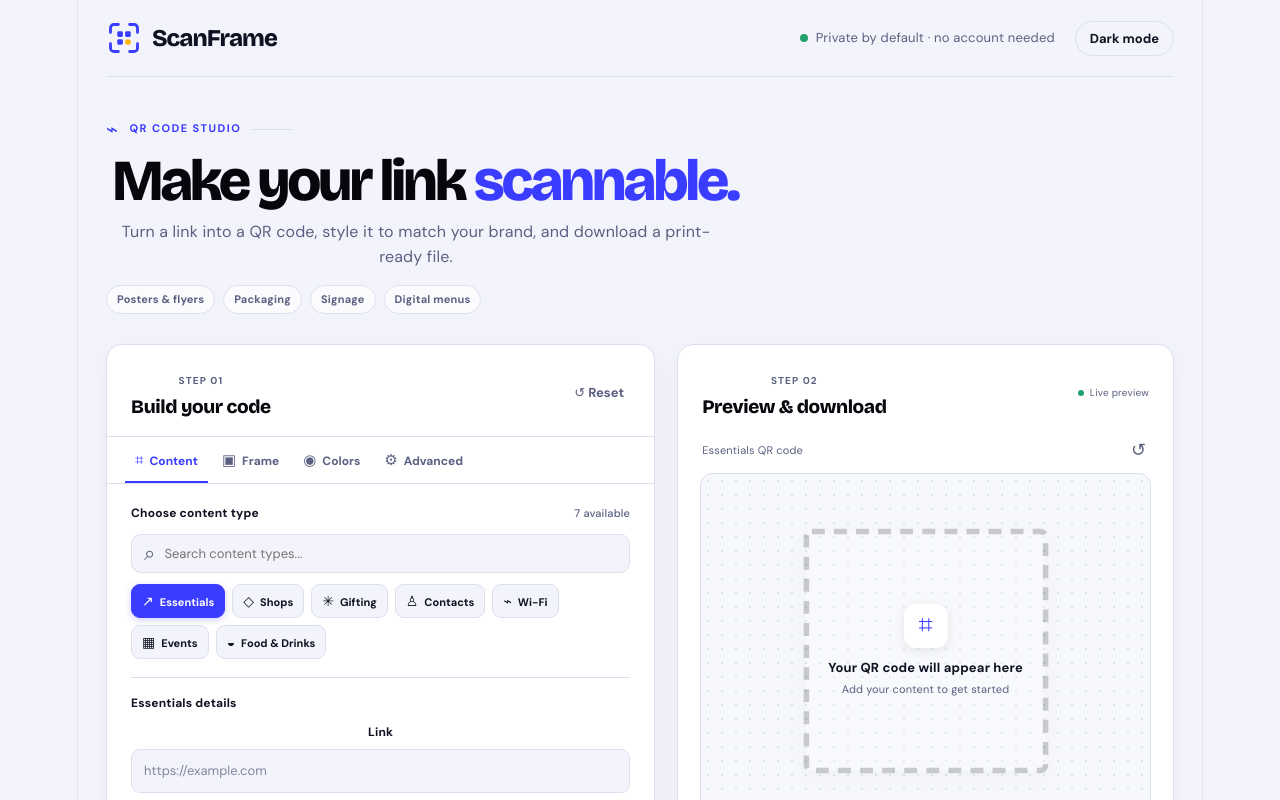
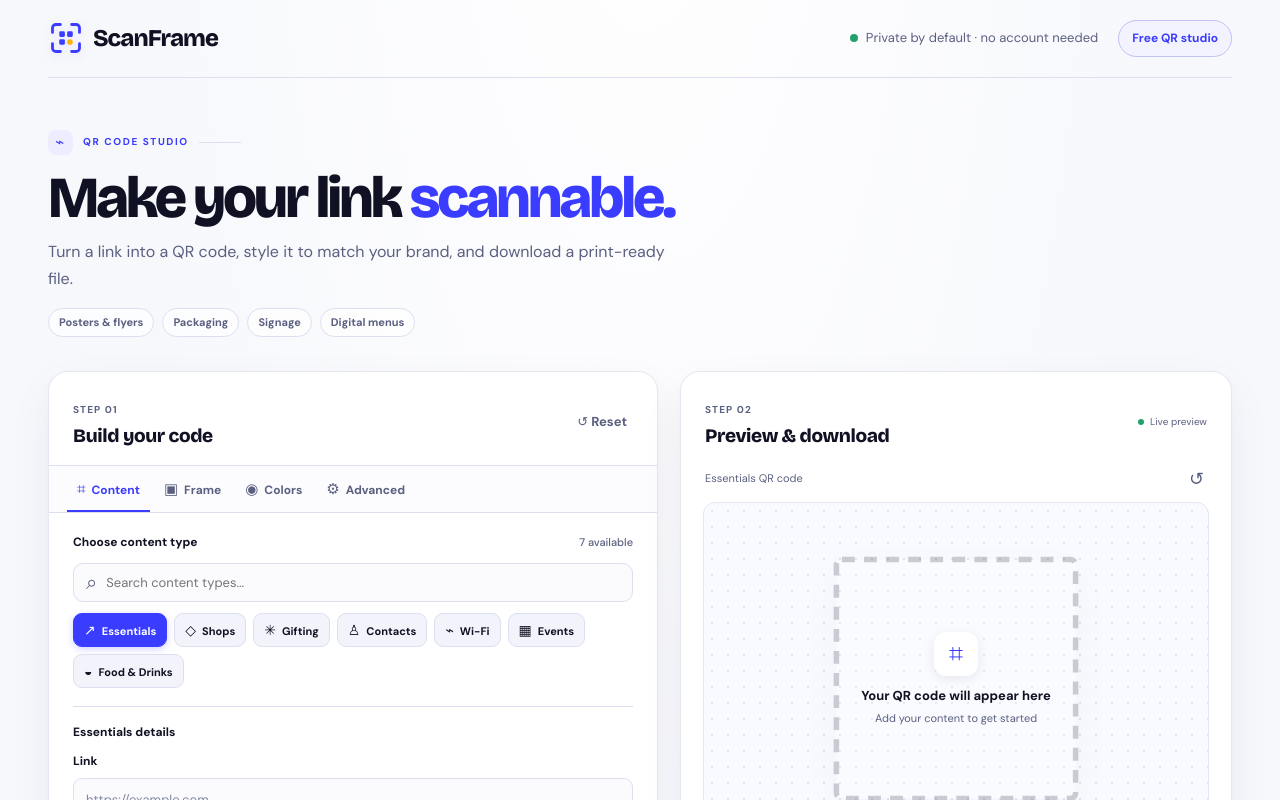
Before and after one commit to flappycodes/scanframe, a React (Vite) app: page / in a window 1280 px wide. Shown: the top 800 px of the page. Built offline with nearby package versions, Linux system fonts and the light colour scheme.

Commit message:
Enhance FE and Update README.md

```diff
--- a/src/App.css
+++ b/src/App.css
@@ -11,16 +11,6 @@
   --disp: "Bricolage Grotesque", "Segoe UI", system-ui, sans-serif;
   --body: "DM Sans", "Segoe UI", system-ui, sans-serif;
 }
-:root[data-theme="dark"] {
-  --ink: #f3f4fb;
-  --bg: #0e1022;
-  --card: #171a35;
-  --line: #2a2e55;
-  --blue: #7c7eff;
-  --mute: #9aa0c8;
-  color-scheme: dark;
-}
-
 *,
 *::before,
 *::after { box-sizing: border-box; }
@@ -91,12 +81,13 @@ footer { color: var(--mute); font-size: 14px; padding: 20px 0 40px; }
 
 /* QR studio layout */
 body { background: var(--bg); }
-.wrap { max-width: 1240px; padding: 0 28px; }
+.wrap { max-width: 1240px; padding: 0 28px; margin: 0 auto; }
 header { min-height: 76px; border-bottom: 1px solid var(--line); gap: 20px; }
 .brand { color: var(--ink); }
 .header-note { display: flex; align-items: center; gap: 8px; color: var(--mute); font-size: 13px; margin-left: auto; }
 .privacy-dot { width: 8px; height: 8px; border-radius: 50%; background: #22a06b; display: inline-block; flex: 0 0 auto; }
 .pill { border-color: var(--line); font-size: 13px; padding: 8px 14px; }
+.header-badge { display: inline-flex; align-items: center; padding: 8px 13px; border: 1px solid color-mix(in srgb, var(--blue) 18%, var(--line)); border-radius: 999px; background: color-mix(in srgb, var(--blue) 6%, white); color: var(--blue); font-size: 12px; font-weight: 700; white-space: nowrap; }
 .intro { padding: 42px 0 30px; }
 .eyebrow { display: flex; align-items: center; gap: 10px; color: var(--blue); font-size: 11px; font-weight: 800; letter-spacing: .13em; }
 .eyebrow-icon { font-size: 20px; line-height: 1; }
@@ -158,7 +149,6 @@ input[type="text"]::placeholder { color: color-mix(in srgb, var(--mute) 74%, tra
 .preview-meta { display: flex; justify-content: space-between; align-items: center; margin: 2px 2px 11px; color: var(--mute); font-size: 11px; }
 .icon-button { font-size: 18px; padding: 0 3px; }
 .stage { position: relative; min-height: 355px; padding: 24px; border: 1px solid var(--line); border-radius: 12px; background-color: #f7f8fc; background-image: radial-gradient(#dfe2ef 1px, transparent 1px); background-size: 14px 14px; }
-:root[data-theme="dark"] .stage { background-color: #12142a; background-image: radial-gradient(#2b2e4a 1px, transparent 1px); }
 .stage svg { max-width: 276px; max-height: 310px; filter: drop-shadow(0 8px 15px rgba(16, 18, 35, .13)); }
 .stage-empty svg { opacity: .2; }
 .stage-prompt { position: absolute; inset: 0; display: flex; align-items: center; justify-content: center; flex-direction: column; text-align: center; pointer-events: none; }
@@ -194,3 +184,51 @@ input[type="text"]::placeholder { color: color-mix(in srgb, var(--mute) 74%, tra
   .stage { min-height: 310px; padding: 16px; }
   .frames { grid-template-columns: repeat(2, minmax(0, 1fr)); }
 }
+
+/* Refined light studio finish */
+body { background: radial-gradient(ellipse at 50% -20%, #fff 0, #f7f8fc 58%); }
+.wrap { width: 100%; }
+header { position: relative; }
+.brand { gap: 9px; }
+.brand svg { filter: drop-shadow(0 3px 5px rgba(58, 60, 255, .12)); }
+.header-badge { transition: background .18s ease, transform .18s ease; }
+.header-badge:hover { background: color-mix(in srgb, var(--blue) 10%, white); transform: translateY(-1px); }
+.intro { padding-top: 52px; padding-bottom: 34px; }
+.eyebrow { font-size: 10px; letter-spacing: .16em; }
+.eyebrow-icon { display: grid; place-items: center; width: 25px; height: 25px; border-radius: 8px; background: color-mix(in srgb, var(--blue) 9%, white); font-size: 15px; }
+h1 { line-height: 1.02; }
+.lead { line-height: 1.7; }
+.panel { border-radius: 20px; border-color: #e5e7f1; box-shadow: 0 18px 45px rgba(30, 36, 75, .055), 0 2px 6px rgba(30, 36, 75, .025); }
+.panel-heading { padding-top: 24px; }
+.editor-tabs { background: #fcfcfe; }
+.editor-tab { transition: color .18s ease, background .18s ease; }
+.editor-tab:hover { color: var(--blue); }
+.chip, .fr, .btn, .icon-button, .reset-button { transition: border-color .18s ease, background .18s ease, color .18s ease, box-shadow .18s ease, transform .18s ease; }
+.chip:hover, .fr:hover { border-color: color-mix(in srgb, var(--blue) 45%, var(--line)); }
+.chip:active, .fr:active, .btn:not(:disabled):active { transform: translateY(1px); }
+.category-search, input[type="text"], .color-picker-row { background: #fbfbfe; }
+input[type="text"]:focus, .category-search:focus-within { border-color: color-mix(in srgb, var(--blue) 55%, white); box-shadow: 0 0 0 3px color-mix(in srgb, var(--blue) 10%, transparent); outline: 0; }
+.stage { min-height: 355px; border-color: #e5e7f1; background-color: #f9faff; background-image: radial-gradient(#dfe3f2 .9px, transparent .9px); background-size: 16px 16px; }
+.stage svg { filter: drop-shadow(0 12px 20px rgba(16, 18, 35, .14)); }
+.btn { box-shadow: 0 5px 12px color-mix(in srgb, var(--blue) 20%, transparent); }
+.btn:hover:not(:disabled) { background: #2f31e7; box-shadow: 0 7px 16px color-mix(in srgb, var(--blue) 27%, transparent); }
+.btn.alt { box-shadow: none; }
+.btn.alt:hover:not(:disabled) { border-color: var(--blue); color: var(--blue); background: color-mix(in srgb, var(--blue) 4%, white); }
+.kit { border-top: 1px solid var(--line); padding-top: 28px; }
+.tile { transition: transform .18s ease, box-shadow .18s ease; }
+.tile:hover { transform: translateY(-3px); box-shadow: 0 12px 25px rgba(16, 18, 35, .08); }
+footer { text-align: center; }
+.size-control { margin-top: 20px; }
+.size-control-heading { display: flex; justify-content: space-between; align-items: baseline; gap: 12px; }
+.size-control-heading label { margin: 0; color: var(--ink); font-size: 12px; font-weight: 700; }
+.size-control-heading output { color: var(--blue); font-size: 11px; font-weight: 700; white-space: nowrap; }
+.size-control input[type="range"] { display: block; width: 100%; margin: 12px 0 7px; accent-color: var(--blue); cursor: pointer; }
+.size-control p { color: var(--mute); font-size: 11px; }
+.size-control input[type="range"]:focus-visible { outline: 3px solid var(--gold); outline-offset: 4px; border-radius: 99px; }
+
+@media (max-width: 600px) {
+  .wrap { padding-inline: 17px; }
+  .intro { padding-top: 36px; }
+  .header-badge { padding: 7px 10px; font-size: 11px; }
+  .panel { border-radius: 16px; }
+}
--- a/src/App.tsx
+++ b/src/App.tsx
@@ -1,10 +1,10 @@
-import { forwardRef, useEffect, useMemo, useRef, useState, type ReactNode } from "react";
+import { forwardRef, useMemo, useRef, useState, type ReactNode } from "react";
 import QRCode from "qrcode";
 import "./App.css";
 
 /* ---------- types ---------- */
 type CatKey = "essentials" | "shops" | "gifting" | "contacts" | "wifi" | "events" | "food";
-type FrameKey = "default" | "box" | "pointer" | "hand";
+type FrameKey = "default" | "box" | "pointer" | "hand" | "ticket" | "corners" | "badge" | "arch";
 type Field = { key: string; label: string; placeholder: string };
 type Cat = {
   name: string;
@@ -95,6 +95,56 @@ const FRAMES: Record<FrameKey, FrameDef> = {
       </>
     ),
   },
+  ticket: {
+    name: "Ticket",
+    w: 320,
+    h: 390,
+    q: [40, 38, 240],
+    render: (a, l) => (
+      <>
+        <path d="M22 6H298a16 16 0 0 1 16 16v98a25 25 0 0 0 0 50v98a16 16 0 0 1-16 16H22a16 16 0 0 1-16-16v-98a25 25 0 0 0 0-50V22A16 16 0 0 1 22 6Z" fill="#fff" stroke={a} strokeWidth="6" />
+        <path d="M28 302H292" stroke={a} strokeWidth="2" strokeDasharray="5 7" opacity=".45" />
+        <text x="160" y="350" textAnchor="middle" fontFamily={DISPLAY} fontSize="25" fontWeight="800" fill={a}>{l}</text>
+      </>
+    ),
+  },
+  corners: {
+    name: "Corner marks",
+    w: 300,
+    h: 370,
+    q: [30, 30, 240],
+    render: (a, l) => (
+      <>
+        <path d="M48 12H24a12 12 0 0 0-12 12v24M252 12h24a12 12 0 0 1 12 12v24M288 322v24a12 12 0 0 1-12 12h-24M48 358H24a12 12 0 0 1-12-12v-24" fill="none" stroke={a} strokeWidth="7" strokeLinecap="round" />
+        <text x="150" y="350" textAnchor="middle" fontFamily={DISPLAY} fontSize="25" fontWeight="800" fill={a}>{l}</text>
+      </>
+    ),
+  },
+  badge: {
+    name: "Round badge",
+    w: 360,
+    h: 360,
+    q: [65, 65, 230],
+    render: (a, l) => (
+      <>
+        <circle cx="180" cy="180" r="174" fill="#fff" stroke={a} strokeWidth="6" />
+        <circle cx="180" cy="180" r="164" fill="none" stroke={a} strokeWidth="1.5" strokeDasharray="3 7" opacity=".5" />
+        <text x="180" y="42" textAnchor="middle" fontFamily={DISPLAY} fontSize="20" fontWeight="800" fill={a}>{l}</text>
+      </>
+    ),
+  },
+  arch: {
+    name: "Arch",
+    w: 300,
+    h: 380,
+    q: [30, 76, 240],
+    render: (a, l) => (
+      <>
+        <path d="M8 372V150a142 142 0 0 1 284 0v222Z" fill="#fff" stroke={a} strokeWidth="7" strokeLinejoin="round" />
+        <text x="150" y="55" textAnchor="middle" fontFamily={DISPLAY} fontSize="23" fontWeight="800" fill={a}>{l}</text>
+      </>
+    ),
+  },
 };
 
 /* ---------- brand pieces ---------- */
@@ -149,11 +199,25 @@ function AppIcon({ size }: { size: number }) {
 /* ---------- QR + frame ---------- */
 const QUIET = 4; // modules of blank margin that frames must never cover
 
-type QRFrameProps = { frame: FrameKey; accent: string; label: string; text?: string; placeholder?: boolean };
+type QRFrameProps = {
+  frame: FrameKey;
+  accent: string;
+  label: string;
+  text?: string;
+  placeholder?: boolean;
+  qrSize?: number;
+  outputWidth?: number;
+};
 
-const QRFrame = forwardRef<SVGSVGElement, QRFrameProps>(function QRFrame({ frame, accent, label, text = "", placeholder }, ref) {
+const QRFrame = forwardRef<SVGSVGElement, QRFrameProps>(function QRFrame(
+  { frame, accent, label, text = "", placeholder, qrSize = 100, outputWidth },
+  ref,
+) {
   const f = FRAMES[frame];
   const [qx, qy, qs] = f.q;
+  const scaledQrSize = (qs * qrSize) / 100;
+  const qrX = qx + (qs - scaledQrSize) / 2;
+  const qrY = qy + (qs - scaledQrSize) / 2;
 
   const qr = useMemo(() => {
     if (placeholder) return null;
@@ -164,15 +228,21 @@ const QRFrame = forwardRef<SVGSVGElement, QRFrameProps>(function QRFrame({ frame
   }, [text, placeholder]);
 
   return (
-    <svg ref={ref} xmlns="http://www.w3.org/2000/svg" viewBox={`0 0 ${f.w} ${f.h}`}>
+    <svg
+      ref={ref}
+      xmlns="http://www.w3.org/2000/svg"
+      viewBox={`0 0 ${f.w} ${f.h}`}
+      width={outputWidth}
+      height={outputWidth ? Math.round((outputWidth * f.h) / f.w) : undefined}
+    >
       {f.render(accent, label)}
       {qr ? (
-        <g transform={`translate(${qx} ${qy}) scale(${qs / (qr.n + QUIET * 2)})`}>
+        <g transform={`translate(${qrX} ${qrY}) scale(${scaledQrSize / (qr.n + QUIET * 2)})`}>
           <rect width={qr.n + QUIET * 2} height={qr.n + QUIET * 2} fill="#fff" />
           <path d={qr.d} transform={`translate(${QUIET} ${QUIET})`} fill="#101223" shapeRendering="crispEdges" />
         </g>
       ) : (
-        <rect x={qx} y={qy} width={qs} height={qs} rx="6" fill="#fff" stroke="#101223" strokeWidth="6" strokeDasharray="14 10" />
+        <rect x={qrX} y={qrY} width={scaledQrSize} height={scaledQrSize} rx="6" fill="#fff" stroke="#101223" strokeWidth="6" strokeDasharray="14 10" />
       )}
     </svg>
   );
@@ -215,17 +285,12 @@ export default function App() {
   const [frame, setFrame] = useState<FrameKey>("default");
   const [label, setLabel] = useState(CATS.essentials.label);
   const [accent, setAccent] = useState("#3a3cff");
+  const [frameWidth, setFrameWidth] = useState(1200);
+  const [qrSize, setQrSize] = useState(100);
   const [vals, setVals] = useState<Record<string, string>>({});
   const [activeTab, setActiveTab] = useState<"content" | "frame" | "colors" | "advanced">("content");
   const [search, setSearch] = useState("");
-  const [theme, setTheme] = useState<"light" | "dark">(() =>
-    window.matchMedia("(prefers-color-scheme: dark)").matches ? "dark" : "light"
-  );
   const svgRef = useRef<SVGSVGElement>(null);
-
-  useEffect(() => {
-    document.documentElement.dataset.theme = theme;
-  }, [theme]);
 
   const c = CATS[cat];
   const payload = useMemo(() => {
@@ -254,9 +319,7 @@ export default function App() {
           ScanFrame
         </div>
         <div className="header-note"><span className="privacy-dot" /> Private by default · no account needed</div>
-        <button className="pill" onClick={() => setTheme(theme === "dark" ? "light" : "dark")}>
-          {theme === "dark" ? "Light mode" : "Dark mode"}
-        </button>
+        <span className="header-badge">Free QR studio</span>
       </header>
 
       <main>
@@ -271,7 +334,7 @@ export default function App() {
           <div className="panel">
             <div className="panel-heading">
               <div><span className="step-label">STEP 01</span><h2>Build your code</h2></div>
-              <button className="reset-button" onClick={() => { setVals({}); setLabel(CATS[cat].label); setFrame("default"); setAccent("#3a3cff"); }}>↺ <span>Reset</span></button>
+              <button className="reset-button" onClick={() => { setVals({}); setLabel(CATS[cat].label); setFrame("default"); setAccent("#3a3cff"); setFrameWidth(1200); setQrSize(100); }}>↺ <span>Reset</span></button>
             </div>
             <div className="editor-tabs" role="tablist" aria-label="QR code settings">
               {(["content", "frame", "colors", "advanced"] as const).map((tab) => (
@@ -311,7 +374,7 @@ export default function App() {
               </>}
 
               {activeTab === "frame" && <>
-                <div className="section-label"><span>Choose a frame</span><span className="section-count">4 styles</span></div>
+                <div className="section-label"><span>Choose a frame</span><span className="section-count">{Object.keys(FRAMES).length} styles</span></div>
                 <div className="frames">
                   {(Object.keys(FRAMES) as FrameKey[]).map((k) => (
                     <button key={k} className="fr" aria-pressed={k === frame} onClick={() => setFrame(k)}>
@@ -321,6 +384,16 @@ export default function App() {
                   ))}
                 </div>
                 {frame !== "default" && <div className="field-wrap"><label htmlFor="lab">Frame label</label><input type="text" id="lab" maxLength={18} value={label} onChange={(e) => setLabel(e.target.value)} /></div>}
+                <div className="size-control">
+                  <div className="size-control-heading"><label htmlFor="frame-width">Frame export width</label><output htmlFor="frame-width">{frameWidth} px</output></div>
+                  <input id="frame-width" type="range" min="500" max="2400" step="100" value={frameWidth} onChange={(e) => setFrameWidth(Number(e.target.value))} />
+                  <p>Export width; height adjusts to match the selected frame.</p>
+                </div>
+                <div className="size-control">
+                  <div className="size-control-heading"><label htmlFor="qr-size">QR code size</label><output htmlFor="qr-size">{qrSize}%</output></div>
+                  <input id="qr-size" type="range" min="65" max="100" step="1" value={qrSize} onChange={(e) => setQrSize(Number(e.target.value))} />
+                  <p>Adjust the code inside its frame while keeping it centered.</p>
+                </div>
                 <div className="helper-card"><span>✦</span><div><strong>Keep it easy to scan</strong><p>Leave a clear margin around the code and use a strong contrast between the frame and its background.</p></div></div>
               </>}
 
@@ -349,12 +422,12 @@ export default function App() {
             </div>
             <div className="preview-meta"><span>{CATS[cat].name} QR code</span><button className="icon-button" aria-label="Reset preview" title="Reset preview" onClick={() => setVals({})}>↺</button></div>
             <div className={`stage ${!isReady ? "stage-empty" : ""}`}>
-              <QRFrame ref={svgRef} frame={frame} accent={accent} label={label} text={payload} placeholder={!isReady} />
+              <QRFrame ref={svgRef} frame={frame} accent={accent} label={label} text={payload} placeholder={!isReady} qrSize={qrSize} outputWidth={frameWidth} />
               {!isReady && <div className="stage-prompt"><span className="prompt-icon">⌗</span><strong>Your QR code will appear here</strong><span>Add your content to get started</span></div>}
             </div>
             <div className="scan-note"><span>✓</span> Your code is generated privately in your browser</div>
             <div className="btns">
-              <button className="btn" disabled={!isReady} onClick={() => svgRef.current && exportPng(svgRef.current)}><span>↓</span> Download PNG</button>
+              <button className="btn" disabled={!isReady} onClick={() => svgRef.current && exportPng(svgRef.current, frameWidth)}><span>↓</span> Download PNG</button>
               <button className="btn alt" disabled={!isReady} onClick={() => svgRef.current && exportSvg(svgRef.current)}>SVG</button>
             </div>
             <p className="download-note">High-resolution PNG and scalable SVG · Free to use</p>
--- a/src/index.css
+++ b/src/index.css
@@ -1,111 +1,21 @@
 :root {
-  --text: #6b6375;
-  --text-h: #08060d;
-  --bg: #fff;
-  --border: #e5e4e7;
-  --code-bg: #f4f3ec;
-  --accent: #aa3bff;
-  --accent-bg: rgba(170, 59, 255, 0.1);
-  --accent-border: rgba(170, 59, 255, 0.5);
-  --social-bg: rgba(244, 243, 236, 0.5);
-  --shadow:
-    rgba(0, 0, 0, 0.1) 0 10px 15px -3px, rgba(0, 0, 0, 0.05) 0 4px 6px -2px;
-
-  --sans: system-ui, 'Segoe UI', Roboto, sans-serif;
-  --heading: system-ui, 'Segoe UI', Roboto, sans-serif;
-  --mono: ui-monospace, Consolas, monospace;
-
-  font: 18px/145% var(--sans);
-  letter-spacing: 0.18px;
-  color-scheme: light dark;
-  color: var(--text);
-  background: var(--bg);
+  font-family: "DM Sans", "Segoe UI", system-ui, sans-serif;
+  color: #171827;
+  background: #f7f8fc;
   font-synthesis: none;
   text-rendering: optimizeLegibility;
   -webkit-font-smoothing: antialiased;
   -moz-osx-font-smoothing: grayscale;
-
-  @media (max-width: 1024px) {
-    font-size: 16px;
-  }
+  color-scheme: light;
 }
 
-@media (prefers-color-scheme: dark) {
-  :root {
-    --text: #9ca3af;
-    --text-h: #f3f4f6;
-    --bg: #16171d;
-    --border: #2e303a;
-    --code-bg: #1f2028;
-    --accent: #c084fc;
-    --accent-bg: rgba(192, 132, 252, 0.15);
-    --accent-border: rgba(192, 132, 252, 0.5);
-    --social-bg: rgba(47, 48, 58, 0.5);
-    --shadow:
-      rgba(0, 0, 0, 0.4) 0 10px 15px -3px, rgba(0, 0, 0, 0.25) 0 4px 6px -2px;
-  }
+*,
+*::before,
+*::after { box-sizing: border-box; }
 
-  #social .button-icon {
-    filter: invert(1) brightness(2);
-  }
-}
+html { min-width: 320px; min-height: 100%; background: #f7f8fc; }
+body { min-width: 320px; min-height: 100vh; margin: 0; }
+button, input { font: inherit; }
+button { -webkit-tap-highlight-color: transparent; }
 
-#root {
-  width: 1126px;
-  max-width: 100%;
-  margin: 0 auto;
-  text-align: center;
-  border-inline: 1px solid var(--border);
-  min-height: 100svh;
-  display: flex;
-  flex-direction: column;
-  box-sizing: border-box;
-}
-
-body {
-  margin: 0;
-}
-
-h1,
-h2 {
-  font-family: var(--heading);
-  font-weight: 500;
-  color: var(--text-h);
-}
-
-h1 {
-  font-size: 56px;
-  letter-spacing: -1.68px;
-  margin: 32px 0;
-  @media (max-width: 1024px) {
-    font-size: 36px;
-    margin: 20px 0;
-  }
-}
-h2 {
-  font-size: 24px;
-  line-height: 118%;
-  letter-spacing: -0.24px;
-  margin: 0 0 8px;
-  @media (max-width: 1024px) {
-    font-size: 20px;
-  }
-}
-p {
-  margin: 0;
-}
-
-code,
-.counter {
-  font-family: var(--mono);
-  display: inline-flex;
-  border-radius: 4px;
-  color: var(--text-h);
-}
-
-code {
-  font-size: 15px;
-  line-height: 135%;
-  padding: 4px 8px;
-  background: var(--code-bg);
-}
+#root { min-height: 100vh; }
```
Also changed, not shown: 1 other file (tests, documents, lock files or other folders).
